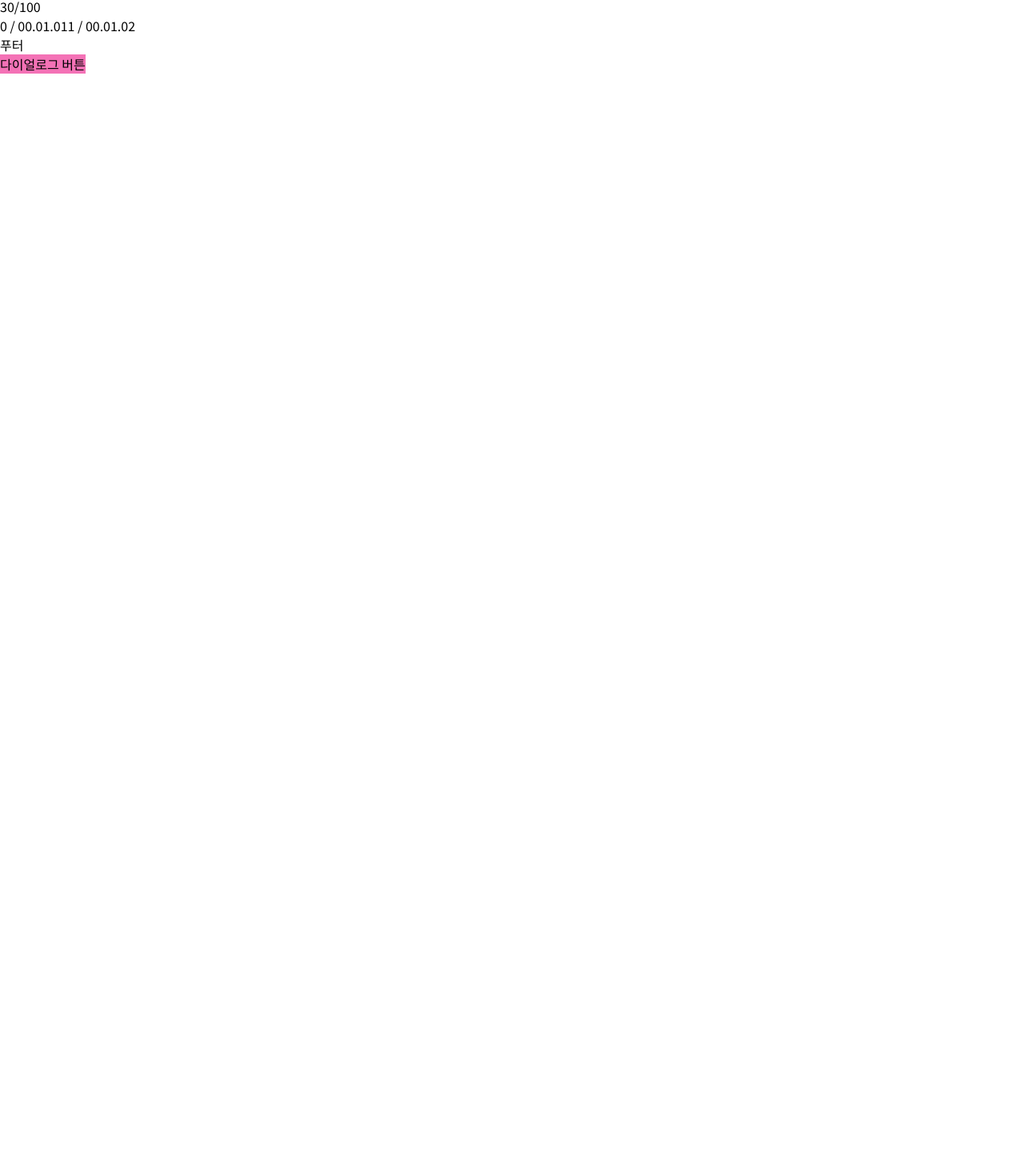
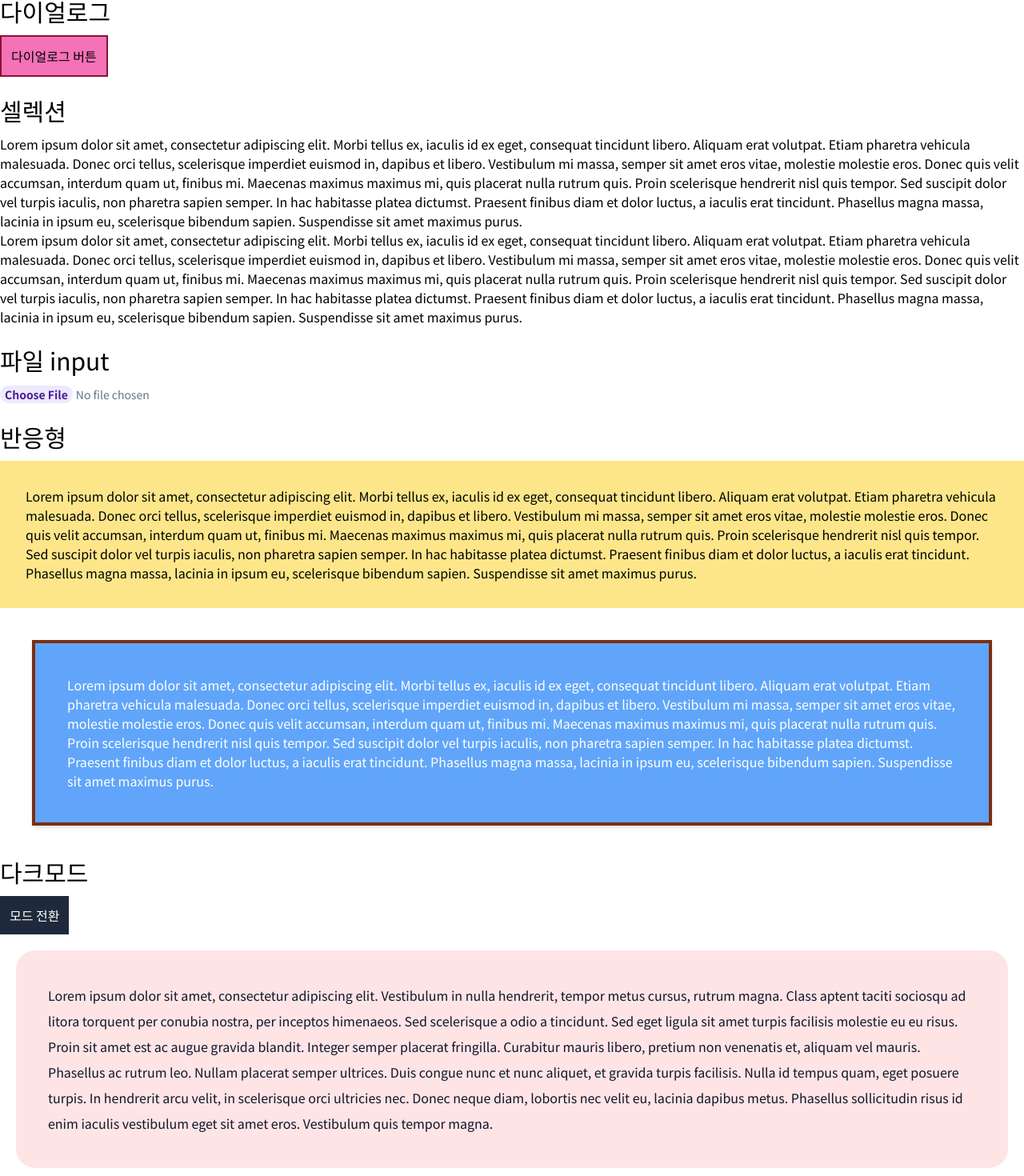
Before and after one commit to seeoya/to100day, a Next.js app: page /style in a window 1280 px wide. Shown: the part 80-1550 px from the top of the page at 80% size. Before the commit the page ends 800 px from the top, so only its background shows below. Built offline with nearby package versions, Linux system fonts and the light colour scheme.

Commit message:
tailwind css 스타일 테스트

```diff
--- a/component/Header.js
+++ b/component/Header.js
@@ -16,6 +16,7 @@ export default function Header() {
                     <NavLink id="id2" title="아이디2" />
                     <NavLink id="id3" title="아이디3" />
                     <NavLink id="id4" title="아이디4" />
+                    <NavLink id="style" title="스타일테스트" />
                 </div>
             </nav>
             {/* <style jsx>{`
--- a/component/Layout.js
+++ b/component/Layout.js
@@ -7,23 +7,6 @@ export default function Layout({ children }) {
             <Header />
             {children}
             <Footer />
-
-            <button
-                className="bg-pink-400"
-                onClick={() => {
-                    document.querySelector("#dialog").showModal();
-                }}
-            >
-                다이얼로그 버튼
-            </button>
-            <dialog id="dialog" className="bg-violet-200 backdrop:bg-black backdrop:opacity-70">
-                <form method="dialog">
-                    <div>가나다</div>
-
-                    <button value={"cancel"}>취소</button>
-                    <button value={"default"}>확인</button>
-                </form>
-            </dialog>
         </div>
     );
 }
--- /dev/null
+++ b/component/StyleTest.js
@@ -0,0 +1,98 @@
+import { Container } from "postcss";
+import { useState } from "react";
+
+function StyleTest() {
+    const [darkMode, setDarkMode] = useState(false);
+
+    return (
+        <div className={`container mx-auto ${darkMode ? "dark" : ""}`}>
+            <div>
+                <h2 className="text-3xl mt-6 mb-3">다이얼로그</h2>
+                <button
+                    className="p-3 border-rose-900 border-2 bg-pink-400 hover:bg-violet-400"
+                    onClick={() => {
+                        document.querySelector("#dialog").showModal();
+                    }}
+                >
+                    다이얼로그 버튼
+                </button>
+
+                <dialog id="dialog" className="bg-violet-200 backdrop:bg-black backdrop:opacity-70">
+                    <form method="dialog">
+                        <div className="flex-center text-center bg-white">가나다</div>
+
+                        <button className="p-2 mt-10 mr-3 bg-rose-200" value={"cancel"}>
+                            취소
+                        </button>
+                        <button className="p-2 bg-rose-800 text-white" value={"default"}>
+                            확인
+                        </button>
+                    </form>
+                </dialog>
+            </div>
+
+            <div>
+                <h2 className="text-3xl mt-6 mb-3">셀렉션</h2>
+                <div className="selection:bg-lime-100">
+                    Lorem ipsum dolor sit amet, consectetur adipiscing elit. Morbi tellus ex, iaculis id ex eget, consequat tincidunt libero. Aliquam erat volutpat. Etiam pharetra vehicula malesuada. Donec orci tellus, scelerisque imperdiet euismod in, dapibus et libero. Vestibulum mi massa, semper sit amet eros vitae, molestie molestie eros. Donec quis velit accumsan, interdum quam ut, finibus
+                    mi. Maecenas maximus maximus mi, quis placerat nulla rutrum quis. Proin scelerisque hendrerit nisl quis tempor. Sed suscipit dolor vel turpis iaculis, non pharetra sapien semper. In hac habitasse platea dictumst. Praesent finibus diam et dolor luctus, a iaculis erat tincidunt. Phasellus magna massa, lacinia in ipsum eu, scelerisque bibendum sapien. Suspendisse sit amet maximus
+                    purus.
+                </div>
+                <div className="selection:bg-rose-200">
+                    Lorem ipsum dolor sit amet, consectetur adipiscing elit. Morbi tellus ex, iaculis id ex eget, consequat tincidunt libero. Aliquam erat volutpat. Etiam pharetra vehicula malesuada. Donec orci tellus, scelerisque imperdiet euismod in, dapibus et libero. Vestibulum mi massa, semper sit amet eros vitae, molestie molestie eros. Donec quis velit accumsan, interdum quam ut, finibus
+                    mi. Maecenas maximus maximus mi, quis placerat nulla rutrum quis. Proin scelerisque hendrerit nisl quis tempor. Sed suscipit dolor vel turpis iaculis, non pharetra sapien semper. In hac habitasse platea dictumst. Praesent finibus diam et dolor luctus, a iaculis erat tincidunt. Phasellus magna massa, lacinia in ipsum eu, scelerisque bibendum sapien. Suspendisse sit amet maximus
+                    purus.
+                </div>
+            </div>
+
+            <div>
+                <h2 className="text-3xl mt-6 mb-3">파일 input</h2>
+                <input type="file" className="w-1/2 text-sm text-slate-500 file:rounded-full file:border-0 file:text-sm file:font-semibold file:bg-violet-100 file:text-violet-900 hover:file:bg-indigo-200" name="" id="" />
+            </div>
+
+            <div>
+                <h2 className="text-3xl mt-6 mb-3">반응형</h2>
+
+                <div className="p-8 w-full bg-rose-200 md:bg-indigo-200 lg:bg-green-200 xl:bg-amber-200 2xl:bg-cyan-200">
+                    Lorem ipsum dolor sit amet, consectetur adipiscing elit. Morbi tellus ex, iaculis id ex eget, consequat tincidunt libero. Aliquam erat volutpat. Etiam pharetra vehicula malesuada. Donec orci tellus, scelerisque imperdiet euismod in, dapibus et libero. Vestibulum mi massa, semper sit amet eros vitae, molestie molestie eros. Donec quis velit accumsan, interdum quam ut, finibus
+                    mi. Maecenas maximus maximus mi, quis placerat nulla rutrum quis. Proin scelerisque hendrerit nisl quis tempor. Sed suscipit dolor vel turpis iaculis, non pharetra sapien semper. In hac habitasse platea dictumst. Praesent finibus diam et dolor luctus, a iaculis erat tincidunt. Phasellus magna massa, lacinia in ipsum eu, scelerisque bibendum sapien. Suspendisse sit amet maximus
+                    purus.
+                </div>
+                <div className="p-10 m-10 bg-blue-400 text-white border-orange-900 border-4 shadow-md">
+                    Lorem ipsum dolor sit amet, consectetur adipiscing elit. Morbi tellus ex, iaculis id ex eget, consequat tincidunt libero. Aliquam erat volutpat. Etiam pharetra vehicula malesuada. Donec orci tellus, scelerisque imperdiet euismod in, dapibus et libero. Vestibulum mi massa, semper sit amet eros vitae, molestie molestie eros. Donec quis velit accumsan, interdum quam ut, finibus
+                    mi. Maecenas maximus maximus mi, quis placerat nulla rutrum quis. Proin scelerisque hendrerit nisl quis tempor. Sed suscipit dolor vel turpis iaculis, non pharetra sapien semper. In hac habitasse platea dictumst. Praesent finibus diam et dolor luctus, a iaculis erat tincidunt. Phasellus magna massa, lacinia in ipsum eu, scelerisque bibendum sapien. Suspendisse sit amet maximus
+                    purus.
+                </div>
+            </div>
+
+            <div className="dark-cont">
+                <h2 className="text-3xl mt-6 mb-3">다크모드</h2>
+                <button
+                    className="p-3 bg-slate-800 text-white"
+                    onClick={() => {
+                        setDarkMode(!darkMode);
+                    }}
+                >
+                    모드 전환
+                </button>
+                <div className="p-10 m-5 leading-loose bg-rose-100 dark:bg-slate-900 rounded-3xl text-slate-900 dark:text-slate-50">
+                    Lorem ipsum dolor sit amet, consectetur adipiscing elit. Vestibulum in nulla hendrerit, tempor metus cursus, rutrum magna. Class aptent taciti sociosqu ad litora torquent per conubia nostra, per inceptos himenaeos. Sed scelerisque a odio a tincidunt. Sed eget ligula sit amet turpis facilisis molestie eu eu risus. Proin sit amet est ac augue gravida blandit. Integer semper
+                    placerat fringilla. Curabitur mauris libero, pretium non venenatis et, aliquam vel mauris. Phasellus ac rutrum leo. Nullam placerat semper ultrices. Duis congue nunc et nunc aliquet, et gravida turpis facilisis. Nulla id tempus quam, eget posuere turpis. In hendrerit arcu velit, in scelerisque orci ultricies nec. Donec neque diam, lobortis nec velit eu, lacinia dapibus metus.
+                    Phasellus sollicitudin risus id enim iaculis vestibulum eget sit amet eros. Vestibulum quis tempor magna.
+                </div>
+            </div>
+
+            {/* Prefers reduced motion 부터 볼 것 */}
+
+            <div>
+                <h2 className="text-3xl mt-6 mb-3"></h2>
+            </div>
+
+            <div>
+                <h2 className="text-3xl mt-6 mb-3"></h2>
+            </div>
+        </div>
+    );
+}
+
+export default StyleTest;
--- /dev/null
+++ b/pages/style.js
@@ -0,0 +1,11 @@
+import StyleTest from "../component/StyleTest";
+
+function Style() {
+    return (
+        <>
+            <StyleTest />
+        </>
+    );
+}
+
+export default Style;
--- a/tailwind.config.js
+++ b/tailwind.config.js
@@ -4,5 +4,6 @@ module.exports = {
     theme: {
         extend: {}
     },
-    plugins: []
+    plugins: [],
+    darkMode: "class"
 };
```
